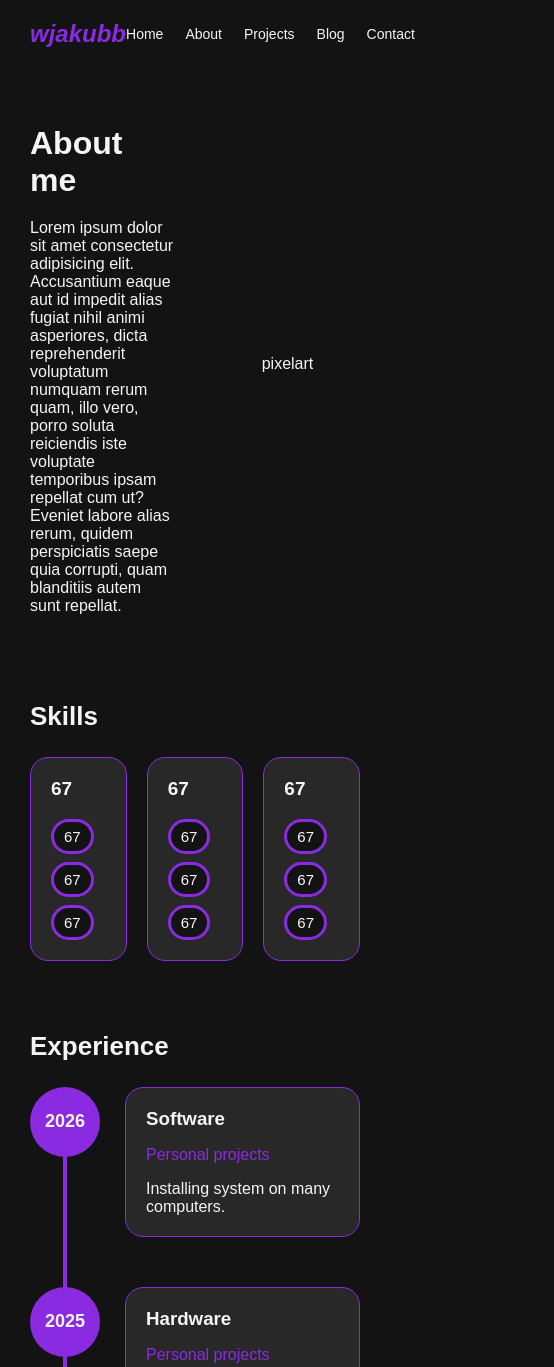
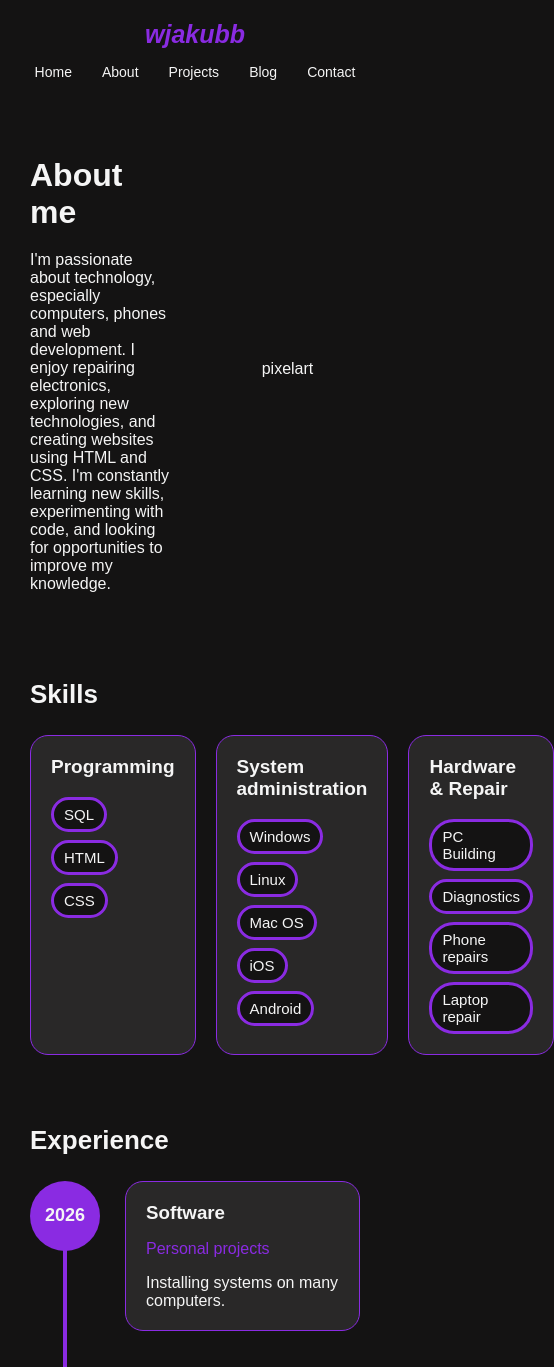
Before and after one commit to wjakubb/wjakubb.github.io, a plain HTML site: page index.html in a window 390 px wide. Shown: the top 1367 px of the page, 554 px wide, since content can reach past the window. Drawn offline with Linux system fonts and the light colour scheme.

Commit message:
Add files via upload

```diff
--- a/index.html
+++ b/index.html
@@ -23,7 +23,7 @@
         <section class="about">
             <div class="about-text">
                 <h1>About me</h1>
-                <p>Lorem ipsum dolor sit amet consectetur adipisicing elit. Accusantium eaque aut id impedit alias fugiat nihil animi asperiores, dicta reprehenderit voluptatum numquam rerum quam, illo vero, porro soluta reiciendis iste voluptate temporibus ipsam repellat cum ut? Eveniet labore alias rerum, quidem perspiciatis saepe quia corrupti, quam blanditiis autem sunt repellat.</p>
+                <p>I'm passionate about technology, especially computers, phones and web development. I enjoy repairing electronics, exploring new technologies, and creating websites using HTML and CSS. I'm constantly learning new skills, experimenting with code, and looking for opportunities to improve my knowledge.</p>
             </div>
             <div class="about-img">
                 pixelart
@@ -33,27 +33,30 @@
             <h2>Skills</h2>
             <div class="skills-container">
                 <div class="skill-card">
-                    <h3>67</h3>
+                    <h3>Programming</h3>
                     <div class="tags">
-                        <span>67</span>
-                        <span>67</span>
-                        <span>67</span>
+                        <span>SQL</span>
+                        <span>HTML</span>
+                        <span>CSS</span>
                     </div>
                 </div>
                 <div class="skill-card">
-                    <h3>67</h3>
+                    <h3>System administration</h3>
                     <div class="tags">
-                        <span>67</span>
-                        <span>67</span>
-                        <span>67</span>
+                        <span>Windows</span>
+                        <span>Linux</span>
+                        <span>Mac OS</span>
+                        <span>iOS</span>
+                        <span>Android</span>
                     </div>
                 </div>
                 <div class="skill-card">
-                    <h3>67</h3>
+                    <h3>Hardware & Repair</h3>
                     <div class="tags">
-                        <span>67</span>
-                        <span>67</span>
-                        <span>67</span>
+                        <span>PC Building</span>
+                        <span>Diagnostics</span>
+                        <span>Phone repairs</span>
+                        <span>Laptop repair</span>
                     </div>
                 </div>
             </div>
@@ -66,7 +69,7 @@
                     <div class="t-card">
                         <h3>Software</h3>
                         <p>Personal projects</p>
-                        <p1>Installing system on many computers.</p1>
+                        <p1>Installing systems on many computers.</p1>
                     </div>
                 </div>
                  <div class="t-item">
--- a/style.css
+++ b/style.css
@@ -23,7 +23,7 @@ nav {
 
 .logo {
     color: blueviolet;
-    font-size: 24px;
+    font-size: 25px;
     font-weight: bold;
     font-style: italic;
     text-decoration: none;
@@ -31,7 +31,7 @@ nav {
 
 .nav-linki {
     display: flex;
-    gap: 22px;
+    gap: 20px;
 }
  .nav-linki a {
     color: whitesmoke;
@@ -43,6 +43,27 @@ nav {
     color: blueviolet;
 }
 
+@media (max-width: 600px) {
+    header {
+        padding: 20px 30px;
+    }
+
+    nav {
+        display: flex;
+        flex-direction: column;
+        align-items: center;
+        gap: 15px;
+    }
+    .nav-linki {
+        justify-content: space-between;
+        gap: 30px;
+    }
+
+    .nav-linki a {
+        font-size: 14px;
+    }
+
+}
 .about {
     display: flex;
     align-items: center;
```
